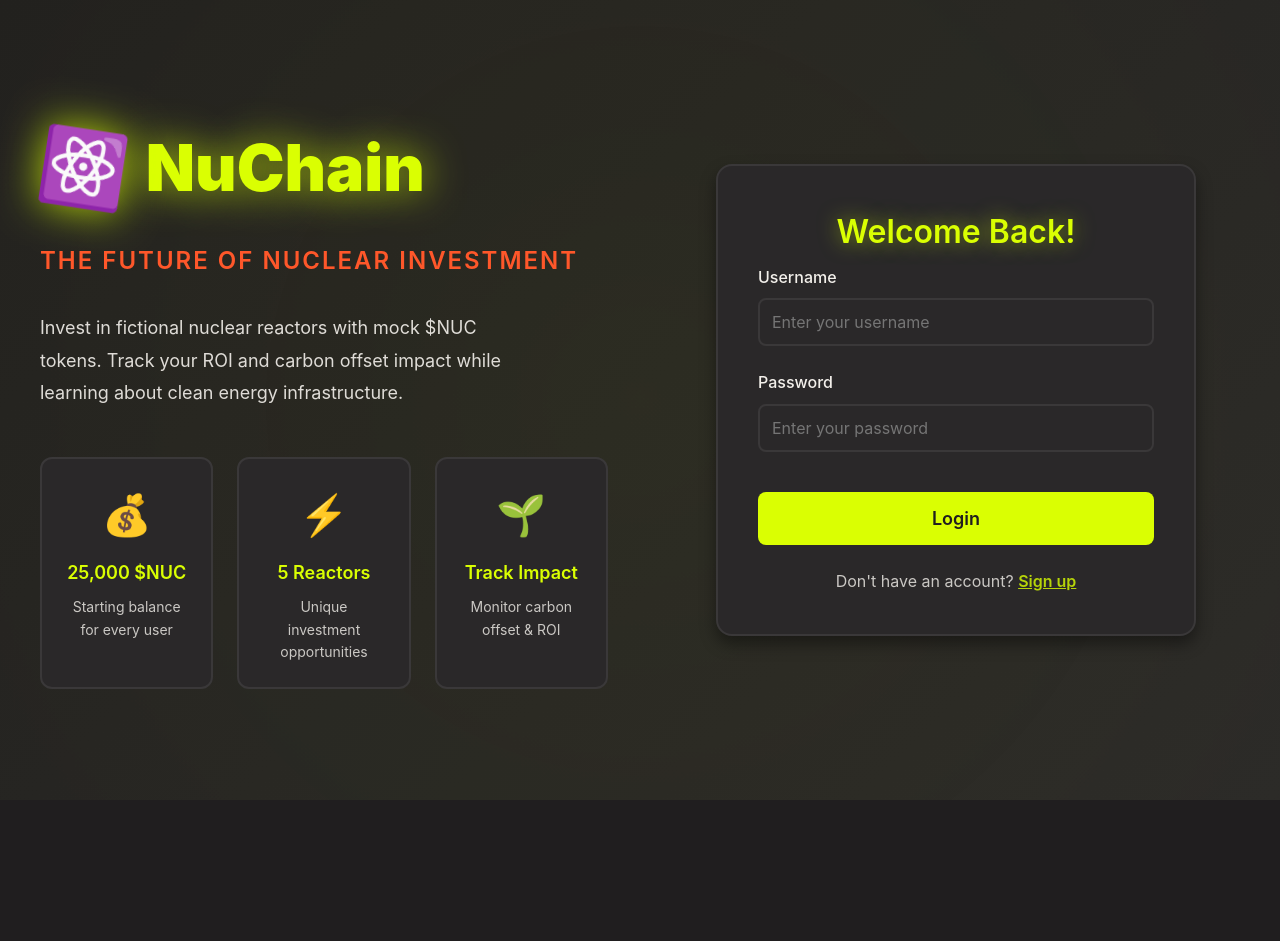
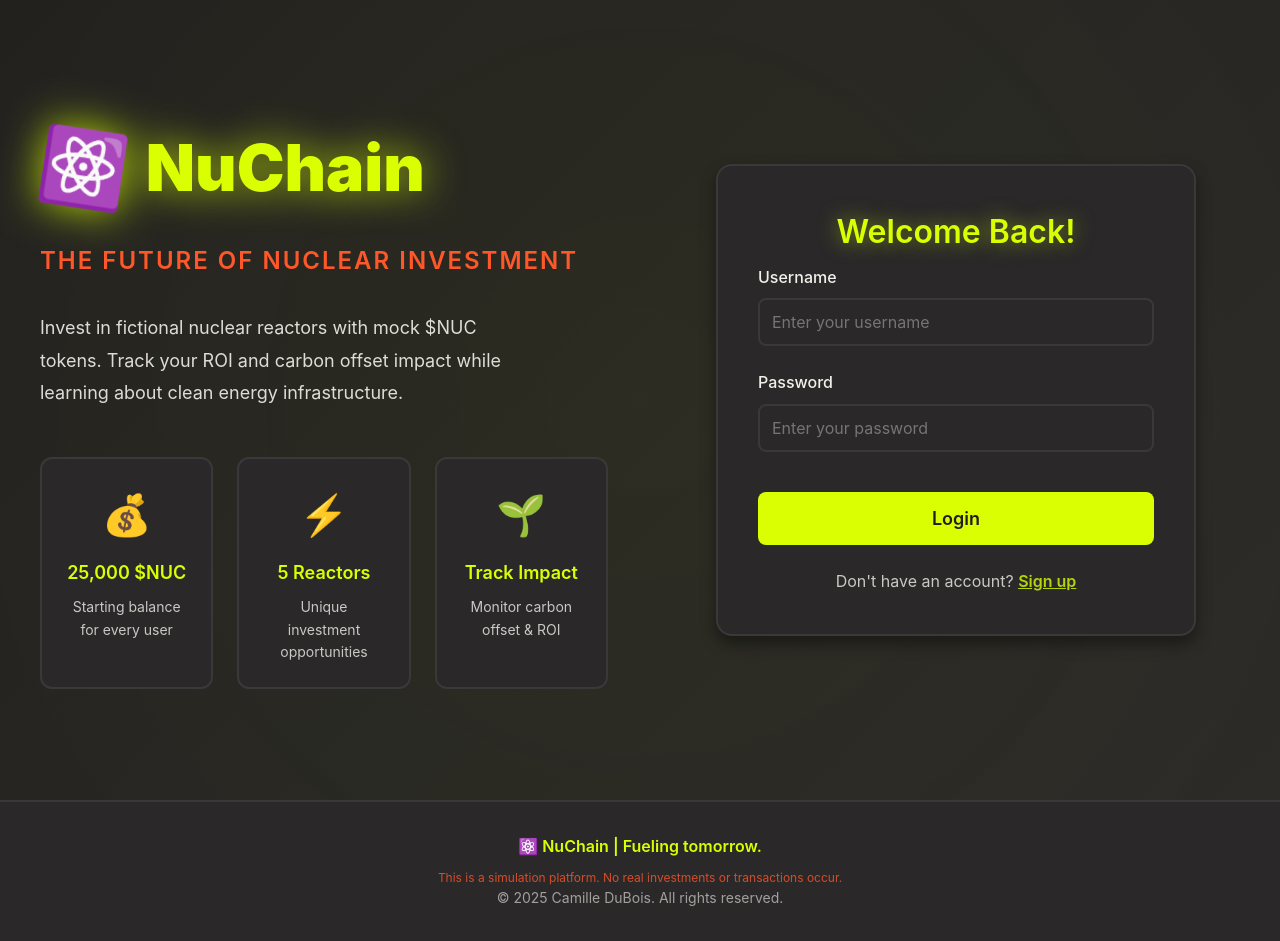
Before and after one commit to c-dubois/nuchain, a React (Vite) app in the folder nuchain-frontend/: page / in a window 1280 px wide. Before the commit the page ends 800 px from the top, so only its background shows below. Built offline with nearby package versions, Linux system fonts and the light colour scheme; no server answers.

Commit message:
add footer to welcome landing page

```diff
--- a/nuchain-frontend/src/App.tsx
+++ b/nuchain-frontend/src/App.tsx
@@ -15,7 +15,12 @@ function App() {
     <AuthProvider>
       <Router>
         <Routes>
-          <Route path="/" element={<Welcome />} />
+          <Route path="/" element={
+            <div className="app-layout">
+              <Welcome />
+              <Footer />
+            </div>
+          } />
 
           <Route path="/dashboard" element={
             <ProtectedRoute>
```
